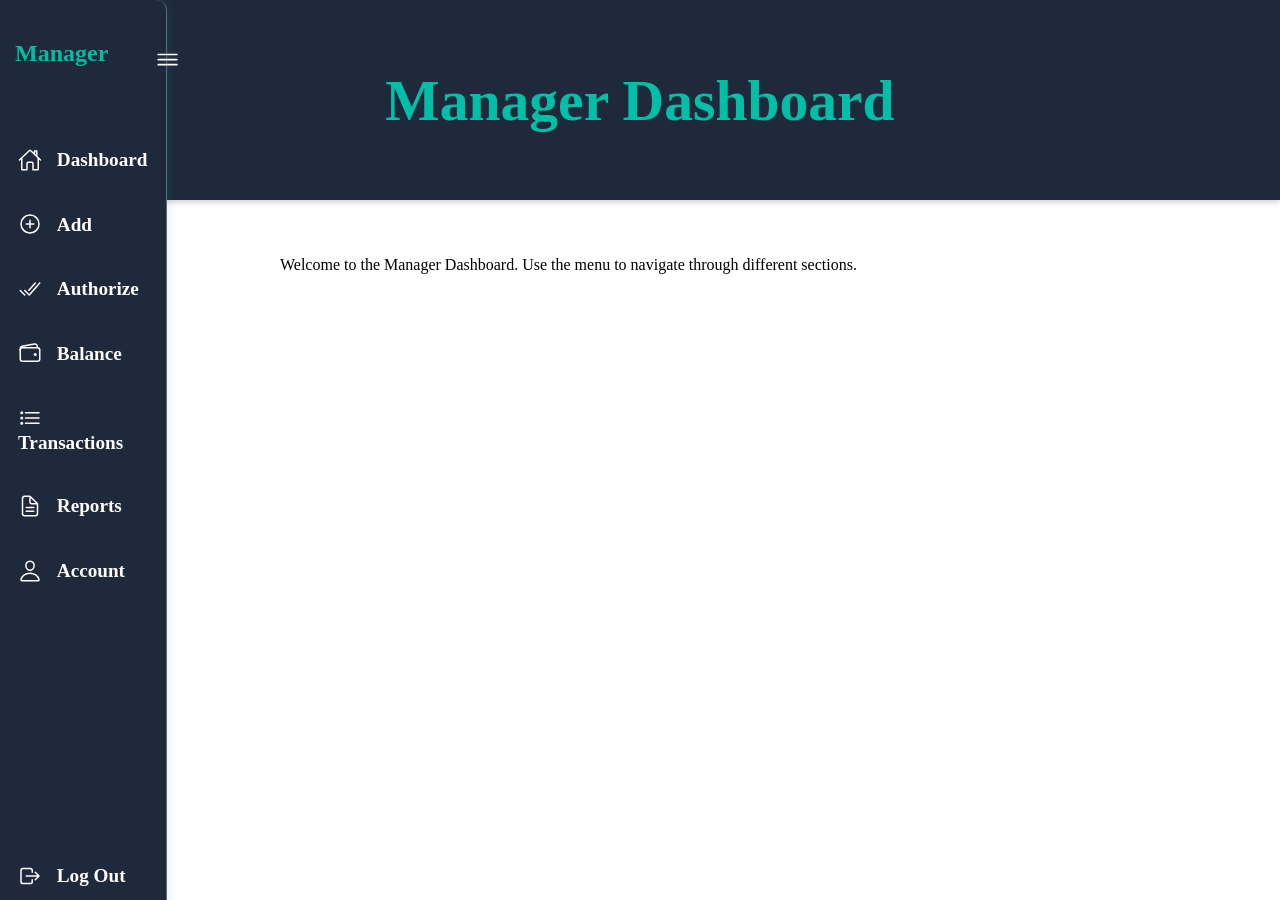
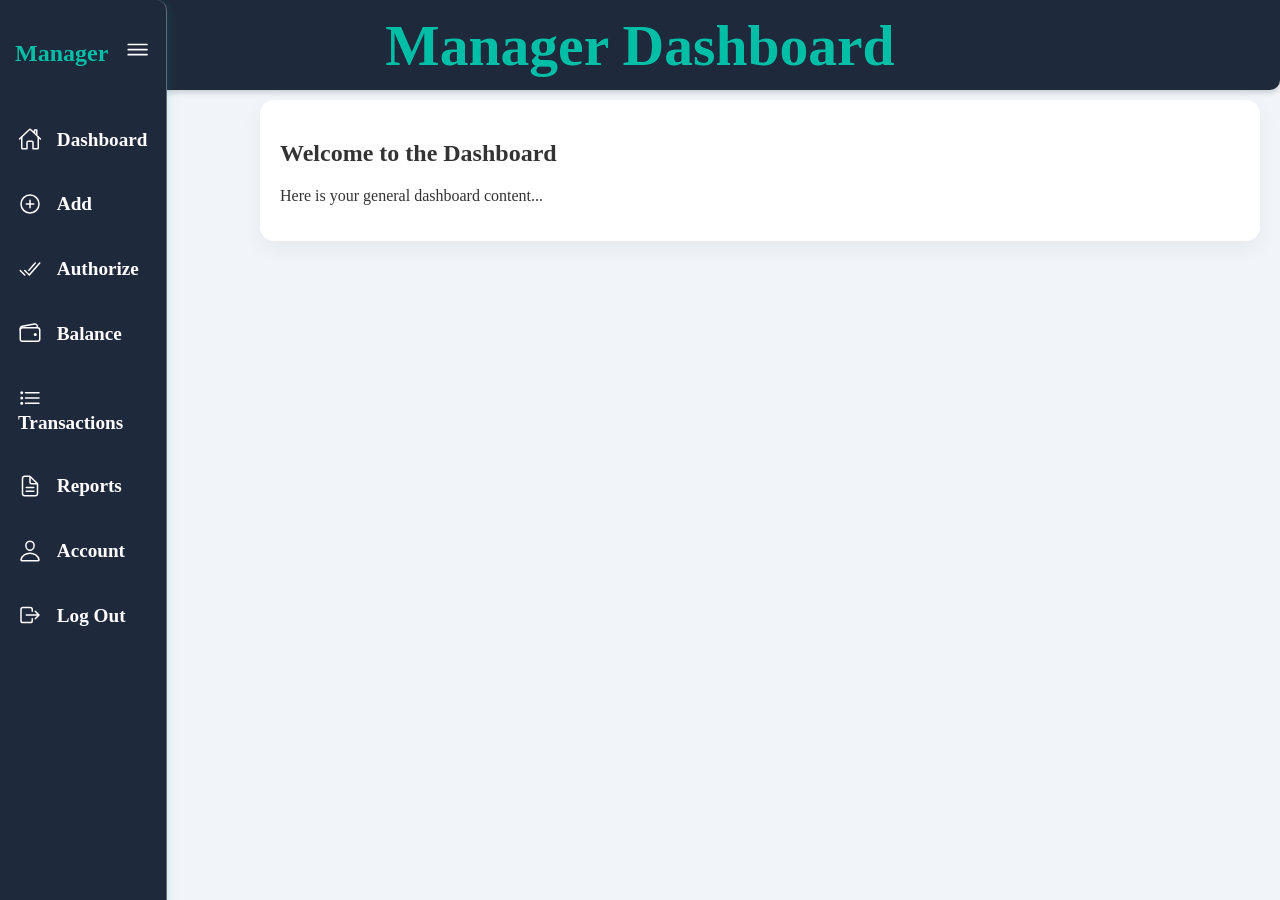
Before and after one commit to Ashraful-IR/Finance-and-Budget-Management, a PHP site: page /dash.php in a window 1280 px wide. Run offline with PHP 8.4, Linux system fonts and the light colour scheme.

Commit message:
ashraful.islam Date:   Wed Jun 26 14:20:10 2024 +0600

```diff
--- a/Manager/dash.php
+++ b/Manager/dash.php
@@ -5,14 +5,13 @@
     <meta charset="UTF-8">
     <meta name="viewport" content="width=device-width, initial-scale=1.0">
     <title>Dashboard | Manager</title>
-    <link rel="stylesheet" href="../Manager/dashstyle.css" type="text/css">
-    <script src="../Manager/dashjs.js"></script>
+    <link rel="stylesheet" href="dashstyle.css" type="text/css">
+    <script src="dashjs.js" defer></script>
     <script type="module" src="https://unpkg.com/ionicons@7.1.0/dist/ionicons/ionicons.esm.js"></script>
     <script nomodule src="https://unpkg.com/ionicons@7.1.0/dist/ionicons/ionicons.js"></script>
 </head>
 
 <body>
-
     <div class="menu">
         <div class="menu-header">
             <h2>Manager</h2>
@@ -20,44 +19,107 @@
                 <ion-icon name="menu-outline"></ion-icon>
             </div>
         </div>
-        <a href="#" onclick="showSection('dashboard')">
+
+        <a href="#" onclick="showSection('dashboard', event)">
             <ion-icon name="home-outline"></ion-icon> <span>Dashboard</span>
         </a>
-        <a href="#" onclick="showSection('Add')">
+
+        <a href="#" onclick="showSection('add', event)">
             <ion-icon name="add-circle-outline"></ion-icon> <span>Add</span>
         </a>
-        <a href="#" onclick="showSection('Authorize')">
+
+        <a href="#" onclick="showSection('authorize', event)">
             <ion-icon name="checkmark-done-outline"></ion-icon> <span>Authorize</span>
         </a>
-        <a href="#" onclick="showSection('Balance')">
+
+        <a href="#" onclick="showSection('balance', event)">
             <ion-icon name="wallet-outline"></ion-icon> <span>Balance</span>
         </a>
-        <a href="#" onclick="showSection('Transactions')">
+
+        <a href="#" onclick="showSection('transactions', event)">
             <ion-icon name="list-outline"></ion-icon> <span>Transactions</span>
         </a>
-        <a href="#" onclick="showSection('Generate_reports')">
+
+        <a href="#" onclick="showSection('reports', event)">
             <ion-icon name="document-text-outline"></ion-icon> <span>Reports</span>
         </a>
+
         <a href="#">
             <ion-icon name="person-outline"></ion-icon> <span>Account</span>
         </a>
+
         <a href="#" onclick="logout()" class="menu-bottom">
             <ion-icon name="log-out-outline"></ion-icon> <span>Log Out</span>
         </a>
     </div>
 
-
     <div class="topbar">
         <h1>Manager Dashboard</h1>
     </div>
+
     <div class="main-content">
         <div class="content">
-            <div id="dashboard" class="section active">
-                <p>Welcome to the Manager Dashboard. Use the menu to navigate through different sections.</p>
-            </div>
+
+            <section id="dashboard" class="section active">
+                <h2>Welcome to the Dashboard</h2>
+                <p>Here is your general dashboard content...</p>
+            </section>
+
+            <section id="add" class="section">
+                <h2>Add Expenses</h2>
+                <form method="POST" action="">
+                    <label>First Name:</label>
+                    <input type="text" name="fname" required placeholder="First Name">
+                    <label>Last Name:</label>
+                    <input type="text" name="lname" required placeholder="Last Name">
+                    <label>Email:</label>
+                    <input type="email" name="email" required placeholder="Email">
+                    <label>Phone Number:</label>
+                    <input type="tel" name="phone" required placeholder="Phone Number">
+                    <label>Password:</label>
+                    <input type="password" name="password" required placeholder="Password">
+                    <label>Confirm Password:</label>
+                    <input type="password" name="cpassword" required placeholder="Confirm Password">
+                    <label>Designation:</label>
+                    <select name="designation" required>
+                        <option value="Admin">Admin</option>
+                        <option value="Manager">Manager</option>
+                        <option value="Employee">Employee</option>
+                        <option value="Auditor">Auditor</option>
+                    </select>
+                    <label>Department:</label>
+                    <select name="department" required>
+                        <option value="HR">HR</option>
+                        <option value="Accounts">Accounts</option>
+                        <option value="Engineering">Engineering</option>
+                        <option value="Finance">Finance</option>
+                    </select>
+                    <button class="primary" type="submit" name="createUser">Create User</button>
+                </form>
+            </section>
+
+            <section id="authorize" class="section">
+                <h2>Authorize Page</h2>
+                <p>Authorization related content...</p>
+            </section>
+
+            <section id="balance" class="section">
+                <h2>Balance Page</h2>
+                <p>Your balance details...</p>
+            </section>
+
+            <section id="transactions" class="section">
+                <h2>Transactions Page</h2>
+                <p>Transaction history...</p>
+            </section>
+
+            <section id="reports" class="section">
+                <h2>Reports Page</h2>
+                <p>Reports generation area...</p>
+            </section>
+
         </div>
     </div>
-
 </body>
 
 </html>
--- a/Manager/dashjs.js
+++ b/Manager/dashjs.js
@@ -12,17 +12,13 @@ function toggleMenu() {
 }
 function showSection(sectionId, event) {
   const sections = document.querySelectorAll(".section");
-  sections.forEach((sec) => (sec.style.display = "none"));
+  sections.forEach(sec => sec.classList.remove("active"));
 
   const current = document.getElementById(sectionId);
-  if (current) current.style.display = "block";
+  if (current) current.classList.add("active");
 
-  if (event) {
-    document
-      .querySelectorAll(".menu a")
-      .forEach((link) => link.classList.remove("active"));
-    event.currentTarget.classList.add("active");
-  }
+  document.querySelectorAll(".menu a").forEach(link => link.classList.remove("active"));
+  if (event) event.currentTarget.classList.add("active");
 
   const addButtons = document.getElementById("addButtons");
   if (sectionId === "Add" && addButtons) {
@@ -36,4 +32,5 @@ function logout() {
   sessionStorage.clear();
   localStorage.clear();
   window.location.replace("../LogIn/login.php");
+  alert("Are You Sure You Want To Logout?");
 }
--- a/Manager/dashstyle.css
+++ b/Manager/dashstyle.css
@@ -1,19 +1,16 @@
 body {
   display: flex;
-  justify-content: flex-start;
-  align-items: flex-start;
   min-height: 100vh;
-  background: #ffffff;
   margin: 0;
-  padding: 0;
+  background: #f1f5f9;
+  color: #333;
 }
-
 .topbar {
   position: fixed;
   top: 0;
   left: 0;
   right: 0;
-  height: 200px;
+  height: 90px;
   background-color: #1e293b;
   color: #00bfa6;
   display: flex;
@@ -22,8 +19,8 @@ body {
   font-size: 1.8rem;
   z-index: 0;
   box-shadow: 0 2px 6px rgba(0, 0, 0, 0.2);
+  border-radius: 10px 0px 10px 10px;
 }
-
 .menu {
   width: 13%;
   height: 100vh;
@@ -44,12 +41,12 @@ body {
 }
 
 .menu-header {
-  width: 100%;
   display: flex;
   justify-content: space-between;
   align-items: center;
   padding: 0 15px;
   margin-bottom: 20px;
+  color: #00bfa6;
 }
 
 .menu-toggle {
@@ -58,25 +55,16 @@ body {
   cursor: pointer;
 }
 
-.menu h2 {
-  margin-bottom: 40px;
-  font-size: 1.5rem;
-  font-weight: 600;
-  color: #00bda4;
-  text-align: center;
-}
-
 .menu a {
+  display: block;
   width: 80%;
   padding: 12px 18px;
-  margin: 8px 0;
+  margin: 8px auto;
   text-decoration: none;
   font-weight: 600;
   font-size: 1.2rem;
   color: #fffdfd;
-  background: none;
   border-radius: 10px;
-  text-align: left;
   transition: all 0.3s ease;
 }
 
@@ -85,94 +73,81 @@ body {
   color: #00bfa6;
   transform: translateX(5px);
   box-shadow: 0 4px 12px rgba(0, 191, 166, 0.2);
-  border-radius: 10px;
 }
 
 .menu a ion-icon {
   vertical-align: middle;
   margin-right: 10px;
-  font-size: 1.2rem;
-  transition: transform 0.3s ease;
-}
-
-.menu a:hover ion-icon {
-  transform: translateX(3px);
-  color: #ffffff;
-}
-
-.menu .menu-bottom {
-  margin-top: auto;
-  margin-bottom: 20px;
+  font-size: 1.5rem;
 }
 
 .menu a span {
   vertical-align: middle;
 }
-
-.menu a ion-icon {
-  font-size: 1.5rem;
-}
-
 .menu.collapsed {
-  width: 60px !important;
+  width: 60px;
 }
 
 .menu.collapsed a {
   width: 100%;
+  text-align: center;
   padding: 12px 0;
-  text-align: center;
 }
 
-.menu.collapsed a span {
-  display: none;
-}
-
+.menu.collapsed a span,
 .menu.collapsed h2 {
   display: none;
 }
 
 .menu.collapsed .menu-toggle {
-  display: block;
   margin-left: auto;
+}
+
+.menu.collapsed + .topbar {
+  left: 60px;
+}
+.menu a.active {
+  background: rgba(0, 191, 166, 0.15);
+  color: #00bfa6;
+  border-radius: 10px;
+}
+.menu.collapsed ~ .main-content {
+  margin-left: 60px;
+}
+.main-content {
+  margin-left: 240px;
+  padding: 20px;
+  padding-top: 100px;
+  flex: 1;
+  transition: margin-left 0.3s ease;
 }
 
 .main-content {
   margin-left: 240px;
   padding: 20px;
-  padding-top: 220px;
+  padding-top: 100px;
   flex: 1;
-  display: flex;
-  flex-direction: column;
-  align-items: center;
   transition: margin-left 0.3s ease;
 }
 .content {
   width: 100%;
   max-width: 1000px;
+  margin: 0 auto;
+}
+section {
+  background: #fff;
   padding: 20px;
-  box-sizing: border-box;
-  transition: width 0.3s ease;
+  border-radius: 14px;
+  box-shadow: 0 8px 20px rgba(0, 0, 0, 0.05);
+}
+section:hover {
+  transform: translateY(-4px);
+  box-shadow: 0 12px 25px rgba(0, 0, 0, 0.1);
+}
+.section {
+  display: none;
 }
 
-.container.full-add .content {
-  width: calc(100% - 60px);
-  transition: width 0.3s ease;
+.section.active {
+  display: block;
 }
-
-@media (max-width: 768px) {
-  .menu {
-    width: 60px;
-  }
-
-  .main-content {
-    margin-left: 60px;
-  }
-
-  .menu a span {
-    display: none;
-  }
-
-  .menu h2 {
-    display: none;
-  }
-}
```
